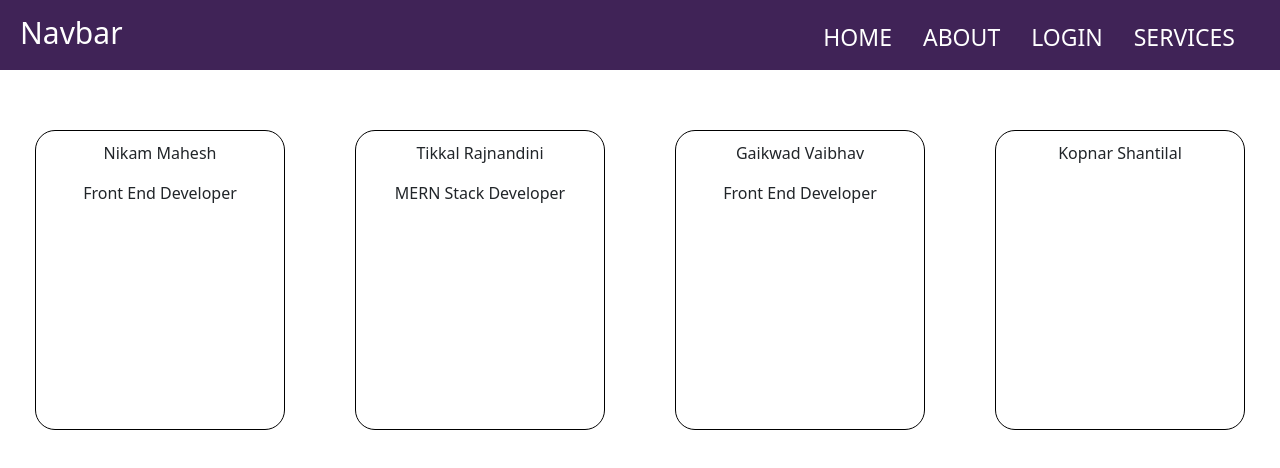
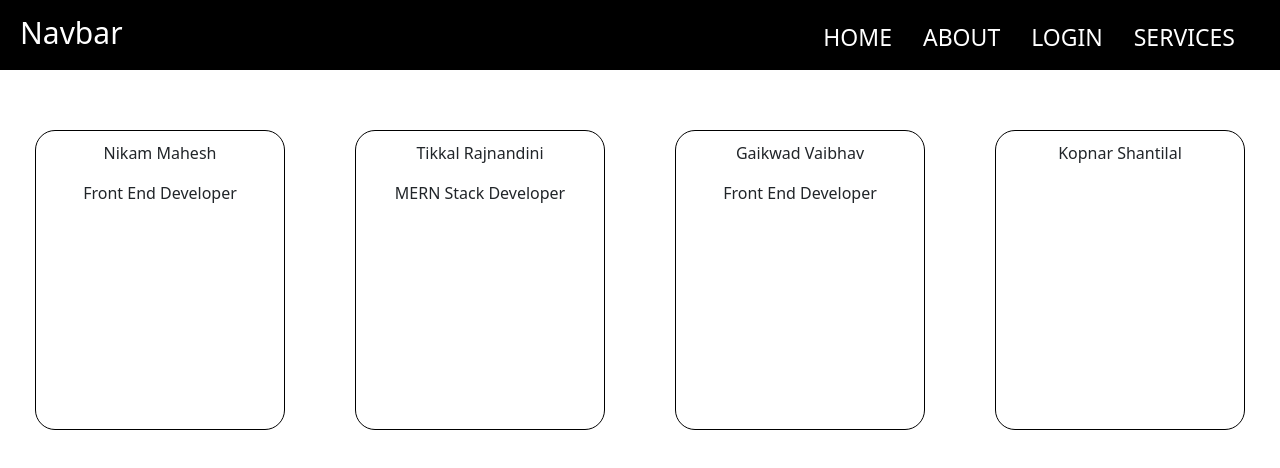
Before and after one commit to rajnandinitikkal/Blockchain_for_waste_management_In_smart_cities, a plain HTML site: page components/About/About.html in a window 1280 px wide. Drawn offline with nearby package versions, Linux system fonts and the light colour scheme.

Commit message:
change color

```diff
--- a/components/About/About.css
+++ b/components/About/About.css
@@ -3,7 +3,7 @@
     margin: 0;
 }
 .Navbar-container{
-    background-color: rgb(64, 35, 87);
+    background-color: black;
     height: 70px;
     width: 100%;
     text-align: center;
--- a/components/Footer/Footer.css
+++ b/components/Footer/Footer.css
@@ -2,7 +2,7 @@
     margin: 0;
 }
 .footer-container{
-    background-color: rgb(2, 2, 35);
+    background-color: black;
     display: flex;
     justify-content: space-around;
     width: 100%;
@@ -18,3 +18,6 @@
     color: white;
     font-size: 25px;
 }
+.footer-Description li{
+    text-decoration: none;
+}
--- a/components/Login/Login.css
+++ b/components/Login/Login.css
@@ -3,7 +3,7 @@
     margin: 0;
 }
 .Navbar-container{
-    background-color: rgb(64, 35, 87);
+    background-color: black;
     height: 70px;
     width: 100%;
     text-align: center;
--- a/components/Navbar/Navbar.css
+++ b/components/Navbar/Navbar.css
@@ -3,7 +3,7 @@
     margin: 0;
 }
 .Navbar-container{
-    background-color: rgb(64, 35, 87);
+    background-color: black;
     height: 70px;
     width: 100%;
     text-align: center;
--- a/components/Services/Services.css
+++ b/components/Services/Services.css
@@ -3,7 +3,7 @@
     margin: 0;
 }
 .Navbar-container{
-    background-color: rgb(64, 35, 87);
+    background-color: black;
     height: 70px;
     width: 100%;
     text-align: center;
--- a/style.css
+++ b/style.css
@@ -3,7 +3,7 @@
     margin: 0;
 }
 .Navbar-container{
-    background-color: rgb(49, 27, 67);
+    background-color: black;
     height: 70px;
     width: 100%;
     text-align: center;
```
Also changed, not shown: components/Footer/Footer.html (+7 -4 lines).
